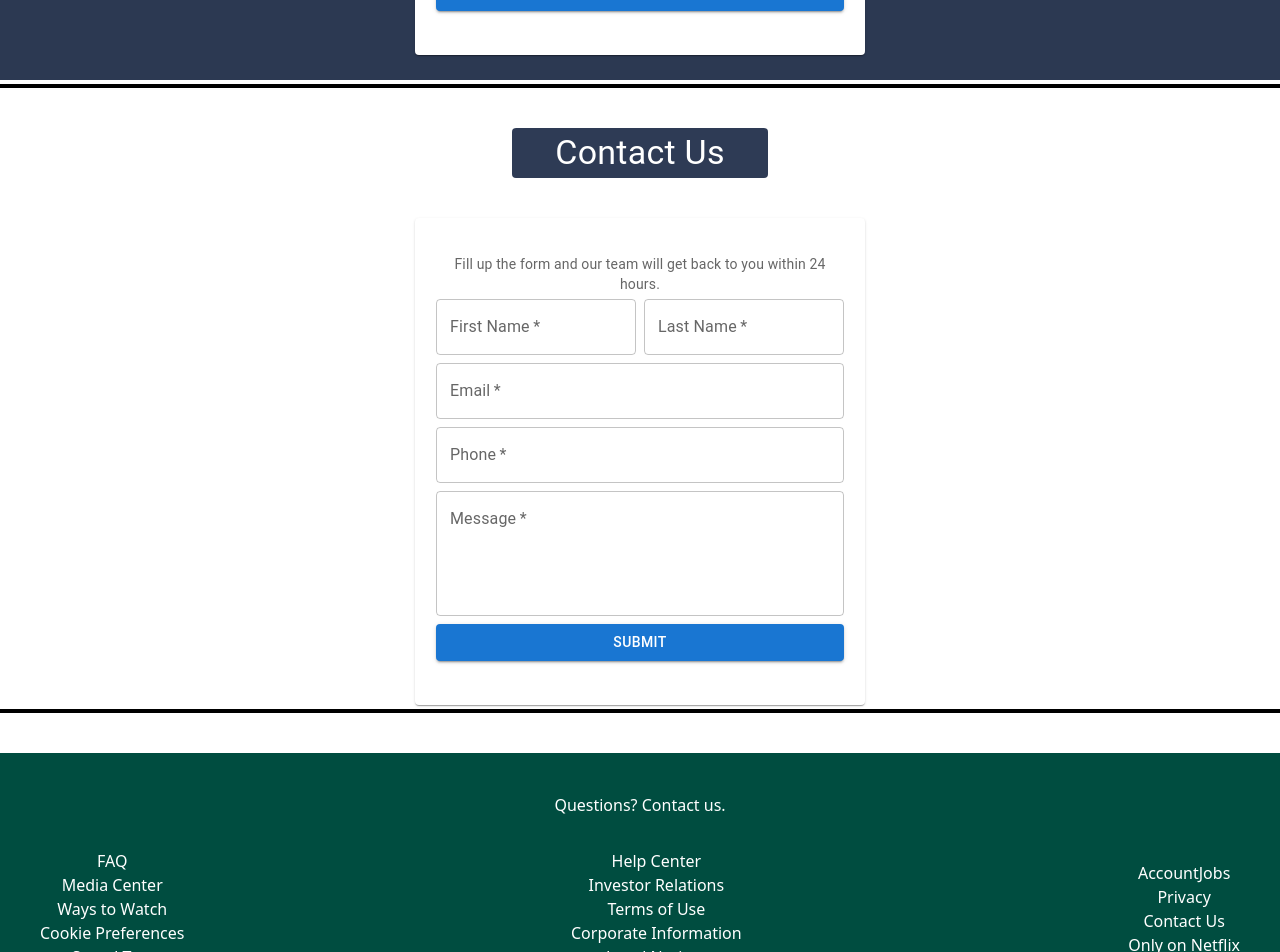
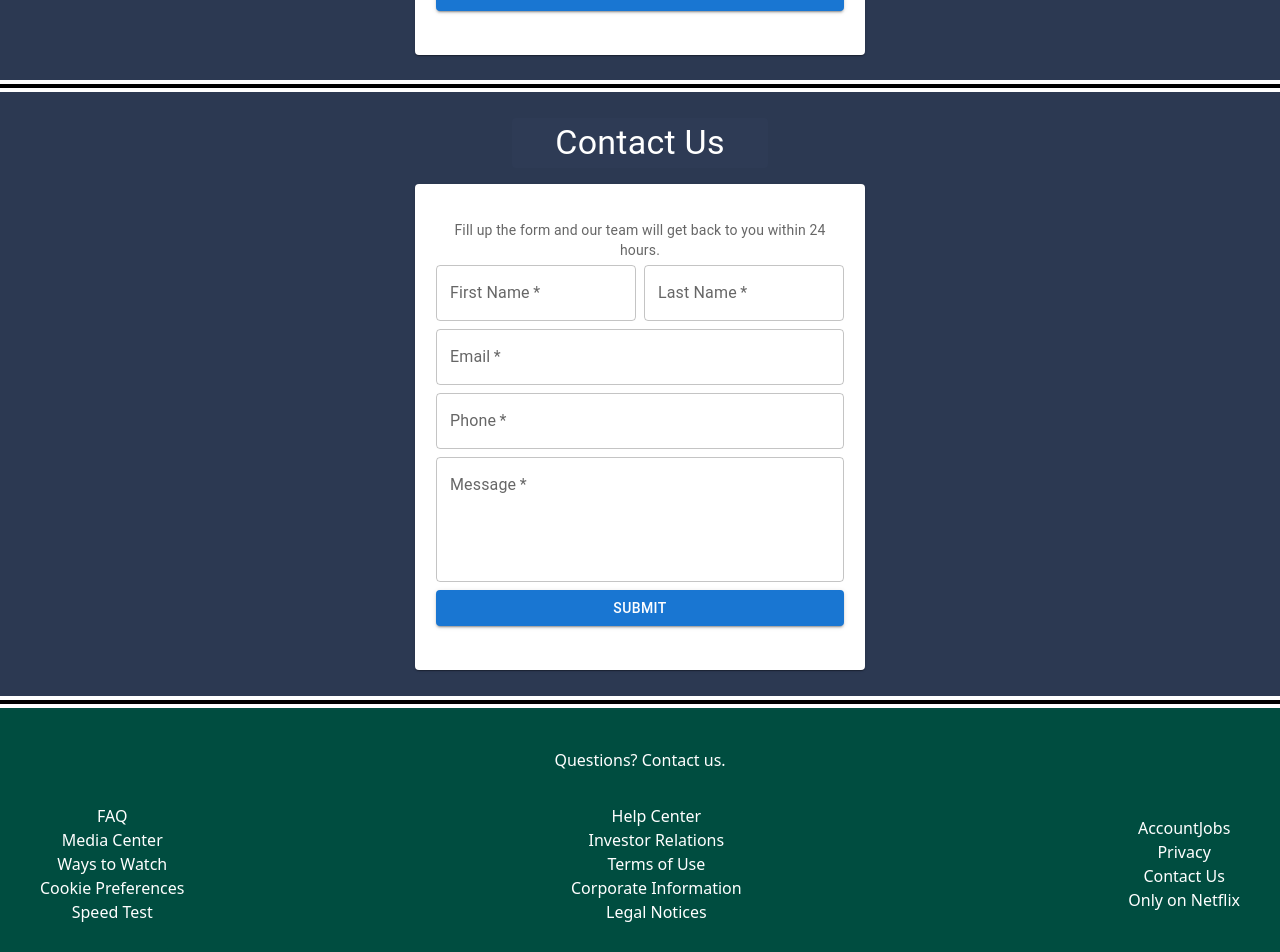
Before and after one commit to tarektusher/BDFlix-Movie-Server, a React (Create React App) app in the folder my-app/: page / in a window 1280 px wide. Shown: the part 2920-3872 px from the top of the page. Built offline with nearby package versions, Linux system fonts and the light colour scheme; no server answers.

Commit message:
Contact File css are done

```diff
--- a/my-app/src/components/About.jsx
+++ b/my-app/src/components/About.jsx
@@ -2,7 +2,7 @@ import React from 'react'
 
 function About() {
   return (
-        <div className="mt-10 p-10 text-white bg-form_color w-full">
+        <div className="mt-1 p-10 text-white bg-form_color w-full">
           <div>
                <a href="#" className="">Questions? Contact us.</a>
           </div>
--- a/my-app/src/components/Contact.jsx
+++ b/my-app/src/components/Contact.jsx
@@ -62,11 +62,12 @@ function Contact() {
     }
 
   return (
-    <Box>
-        <Typography variant='h4' sx={{margin : '5vh', background : "#2E3B55", width :'20vw', textAlign : 'center', borderRadius : '4px', padding : '4px', marginLeft : '40vw', color : 'white'}}>
+    <Box sx={{background : '#2C3952'}}>
+      <Grid sx={{paddingTop : '2vw'}}>
+        <Typography variant='h4' sx={{background : "#2E3B55", width :'20vw', textAlign : 'center', borderRadius : '4px', padding : '4px', marginLeft : '40vw', color : 'white'}}>
         Contact Us
-       </Typography>
-      <Grid>
+       </Typography></Grid>
+      <Grid sx={{paddingBottom : '2vw', marginTop : '2vh'}}>
         <Card style={{ maxWidth: 450, padding: "20px 5px", margin: "0 auto" }}>
           <CardContent>
             <Typography variant="body2" color="textSecondary" component="p" gutterBottom>
--- a/my-app/src/components/FindMovieDetail.jsx
+++ b/my-app/src/components/FindMovieDetail.jsx
@@ -20,7 +20,7 @@ const getFormValue = (e)=>{
 }
 return (
 
-<Box style={{background : '#2C3952'}}>
+<Box sx={{background : '#2C3952'}}>
     <Grid sx={{paddingTop : '2vw'}}>
     <Typography variant='h4' sx={{ width :'40vw', textAlign : 'center', borderRadius : '4px', padding : '4px', marginLeft : '29.5vw', color : 'white'}}>
            Find A Movie in Your Movie List
```
